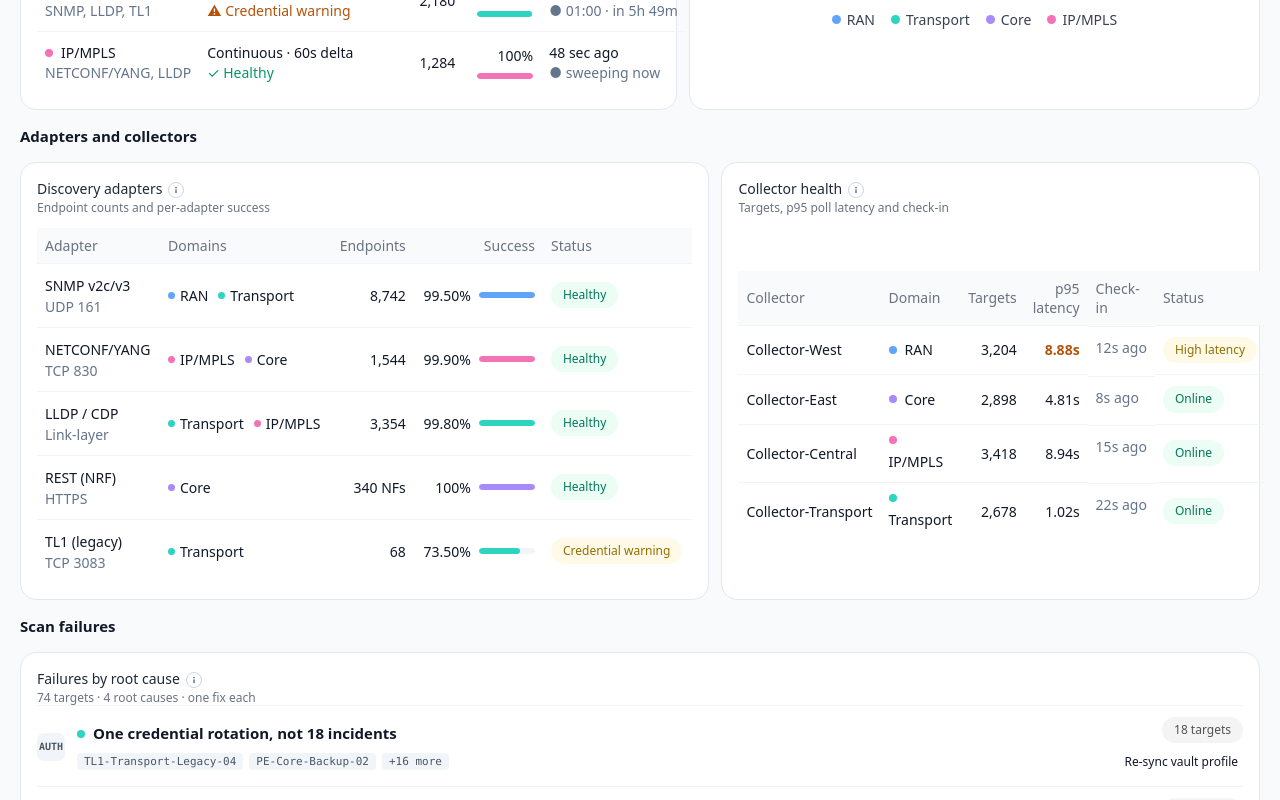
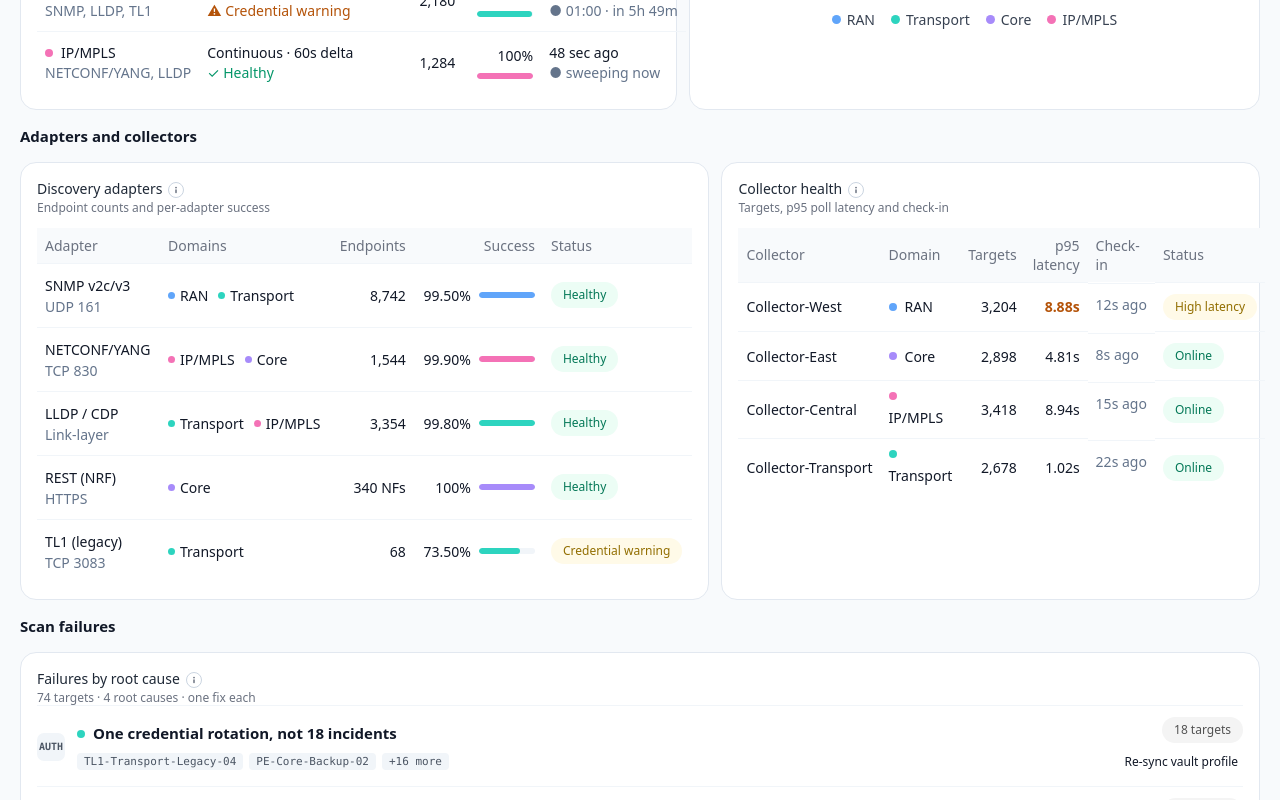
Before and after one commit to jayesh-vision/Discovery-and-Inventory, a React (Vite) app: page /discovery/insights in a window 1280 px wide. Shown: the part 561-1361 px from the top of the page. Built offline with nearby package versions, Linux system fonts and the light colour scheme.

Commit message:
alignment issue resolve

```diff
--- a/src/screens/Insights.tsx
+++ b/src/screens/Insights.tsx
@@ -314,10 +314,9 @@ export default function Insights() {
           </table>
         </Card>
 
-        <Card style={{ display: 'flex', flexDirection: 'column' }}>
+        <Card>
           <span className="vw-card-title-sm">Collector health<InfoTip text={CARD_DEF['Collector health']} label="What collector health shows" /></span>
           <div className="vw-card-metric-label-sub" style={{ marginTop: '2px' }}>Targets, p95 poll latency and check-in</div>
-          <div className="grow" style={{ display: 'flex', flexDirection: 'column', justifyContent: 'center' }}>
           <table className="mtbl">
             <thead><tr><th>Collector</th><th>Domain</th><th style={{ textAlign: 'right' }}>Targets</th><th style={{ textAlign: 'right' }}>p95 latency</th><th>Check-in</th><th>Status</th></tr></thead>
             <tbody>{COLLECTOR_ROWS.map(c => (
@@ -333,7 +332,6 @@ export default function Insights() {
               </tr>))}
             </tbody>
           </table>
-          </div>
         </Card>
       </div>
 
```
Lines whose indentation alone changed are shown as unchanged.
